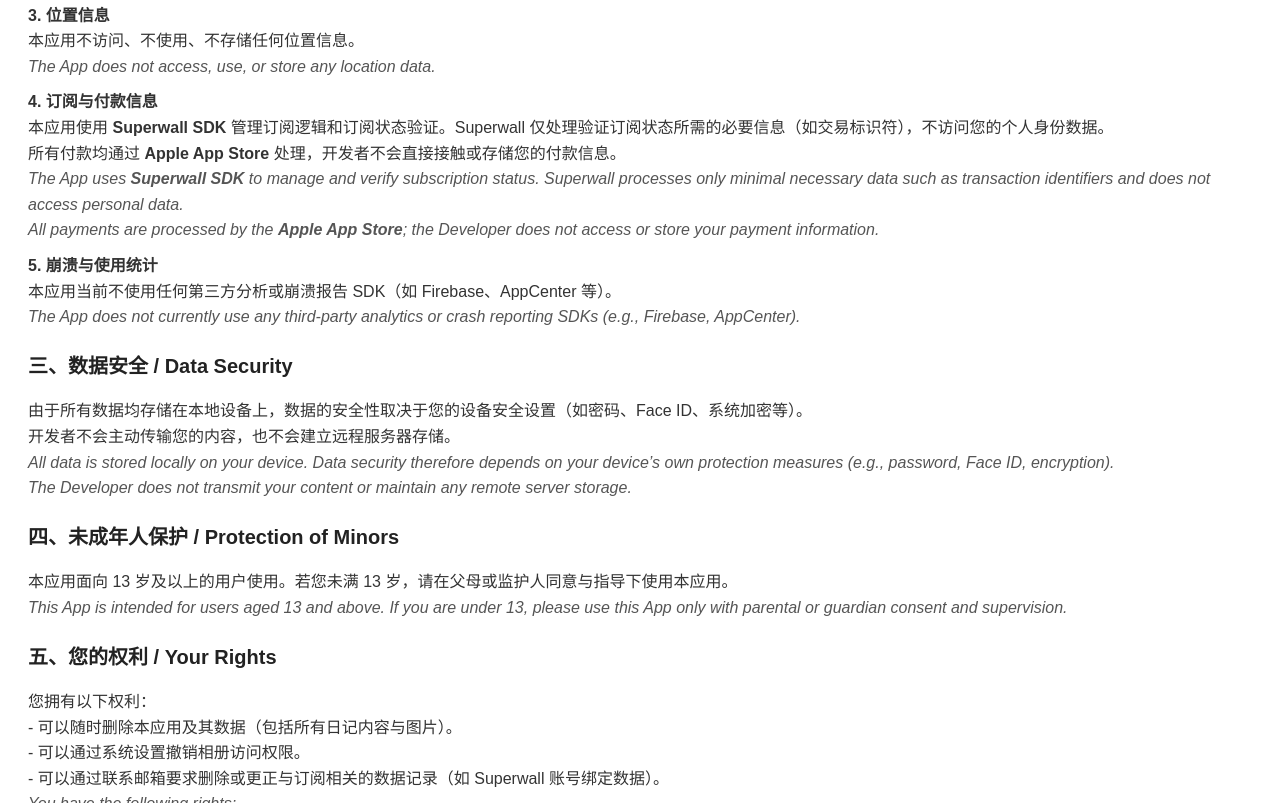
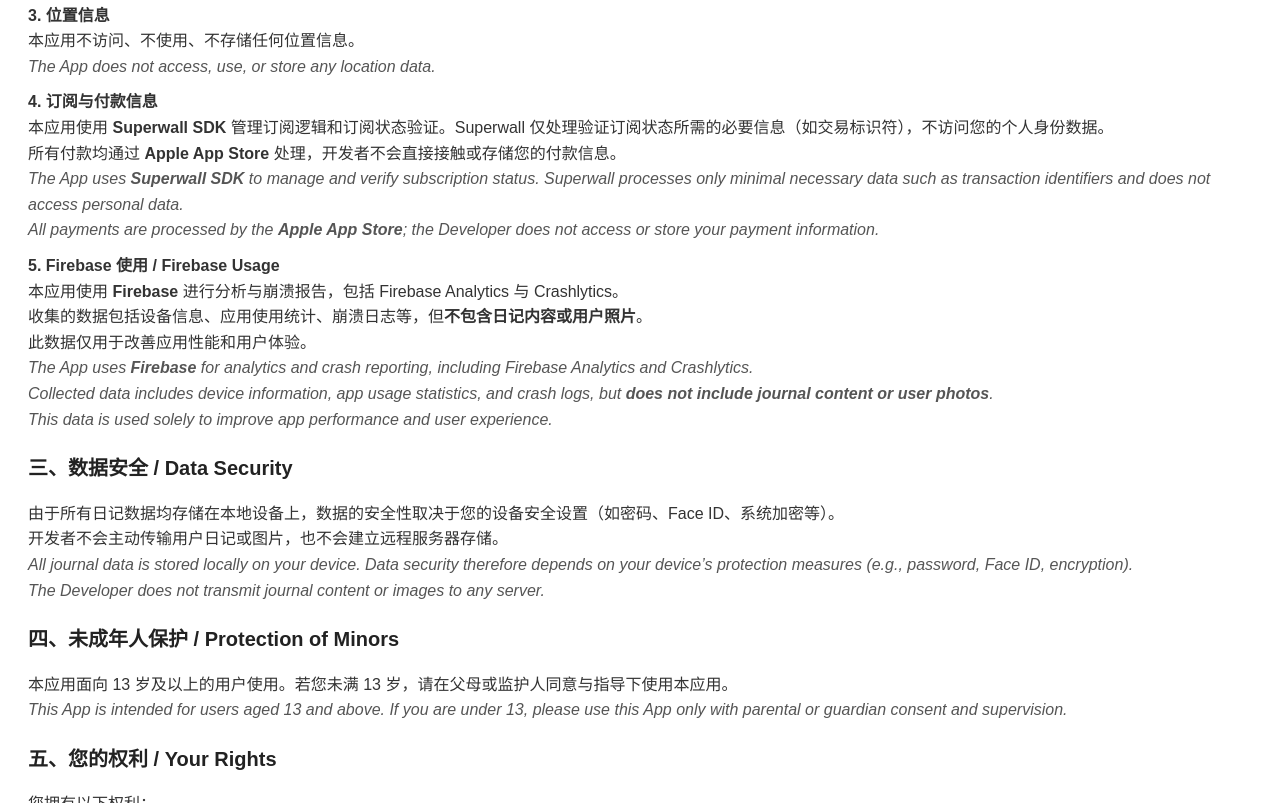
Before and after one commit to z-stack0393/snap_journal, a plain HTML site: page privacy.html in a window 1280 px wide. Shown: the part 647-1450 px from the top of the page. Drawn offline with Linux system fonts and the light colour scheme.

Commit message:
Update privacy.html

```diff
--- a/privacy.html
+++ b/privacy.html
@@ -50,17 +50,22 @@
 <span class="en">The App uses <strong>Superwall SDK</strong> to manage and verify subscription status. Superwall processes only minimal necessary data such as transaction identifiers and does not access personal data.<br>
 All payments are processed by the <strong>Apple App Store</strong>; the Developer does not access or store your payment information.</span></p>
 
-<p><strong>5. 崩溃与使用统计</strong><br>
-本应用当前不使用任何第三方分析或崩溃报告 SDK（如 Firebase、AppCenter 等）。<br>
-<span class="en">The App does not currently use any third-party analytics or crash reporting SDKs (e.g., Firebase, AppCenter).</span></p>
+<p><strong>5. Firebase 使用 / Firebase Usage</strong><br>
+本应用使用 <strong>Firebase</strong> 进行分析与崩溃报告，包括 Firebase Analytics 与 Crashlytics。<br>
+收集的数据包括设备信息、应用使用统计、崩溃日志等，但<strong>不包含日记内容或用户照片</strong>。<br>
+此数据仅用于改善应用性能和用户体验。<br>
+<span class="en">The App uses <strong>Firebase</strong> for analytics and crash reporting, including Firebase Analytics and Crashlytics.<br>
+Collected data includes device information, app usage statistics, and crash logs, but <strong>does not include journal content or user photos</strong>.<br>
+This data is used solely to improve app performance and user experience.</span></p>
+
 </div>
 
 <div class="section">
 <h2>三、数据安全 / Data Security</h2>
-<p>由于所有数据均存储在本地设备上，数据的安全性取决于您的设备安全设置（如密码、Face ID、系统加密等）。<br>
-开发者不会主动传输您的内容，也不会建立远程服务器存储。<br>
-<span class="en">All data is stored locally on your device. Data security therefore depends on your device’s own protection measures (e.g., password, Face ID, encryption).<br>
-The Developer does not transmit your content or maintain any remote server storage.</span></p>
+<p>由于所有日记数据均存储在本地设备上，数据的安全性取决于您的设备安全设置（如密码、Face ID、系统加密等）。<br>
+开发者不会主动传输用户日记或图片，也不会建立远程服务器存储。<br>
+<span class="en">All journal data is stored locally on your device. Data security therefore depends on your device’s protection measures (e.g., password, Face ID, encryption).<br>
+The Developer does not transmit journal content or images to any server.</span></p>
 </div>
 
 <div class="section">
```
